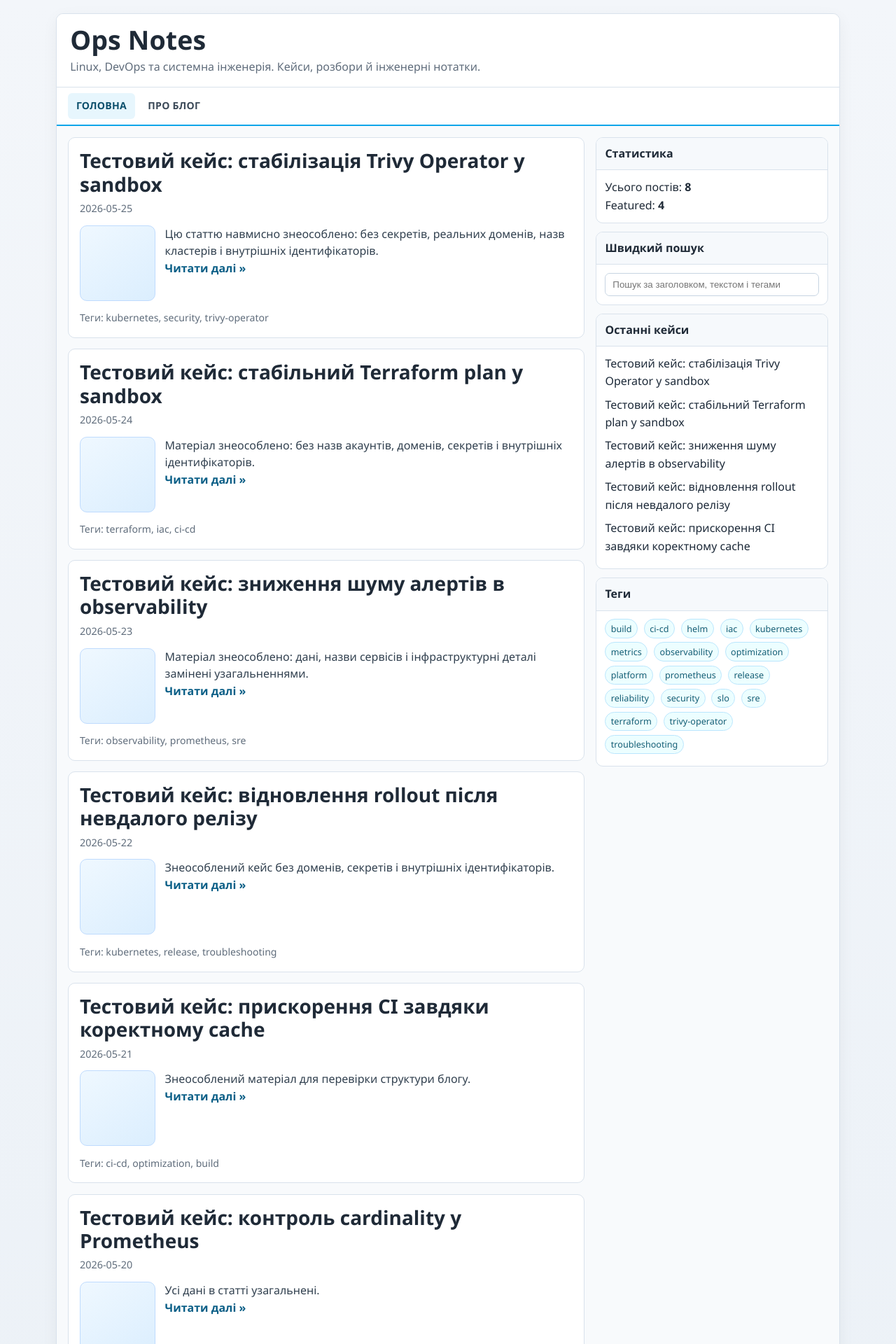
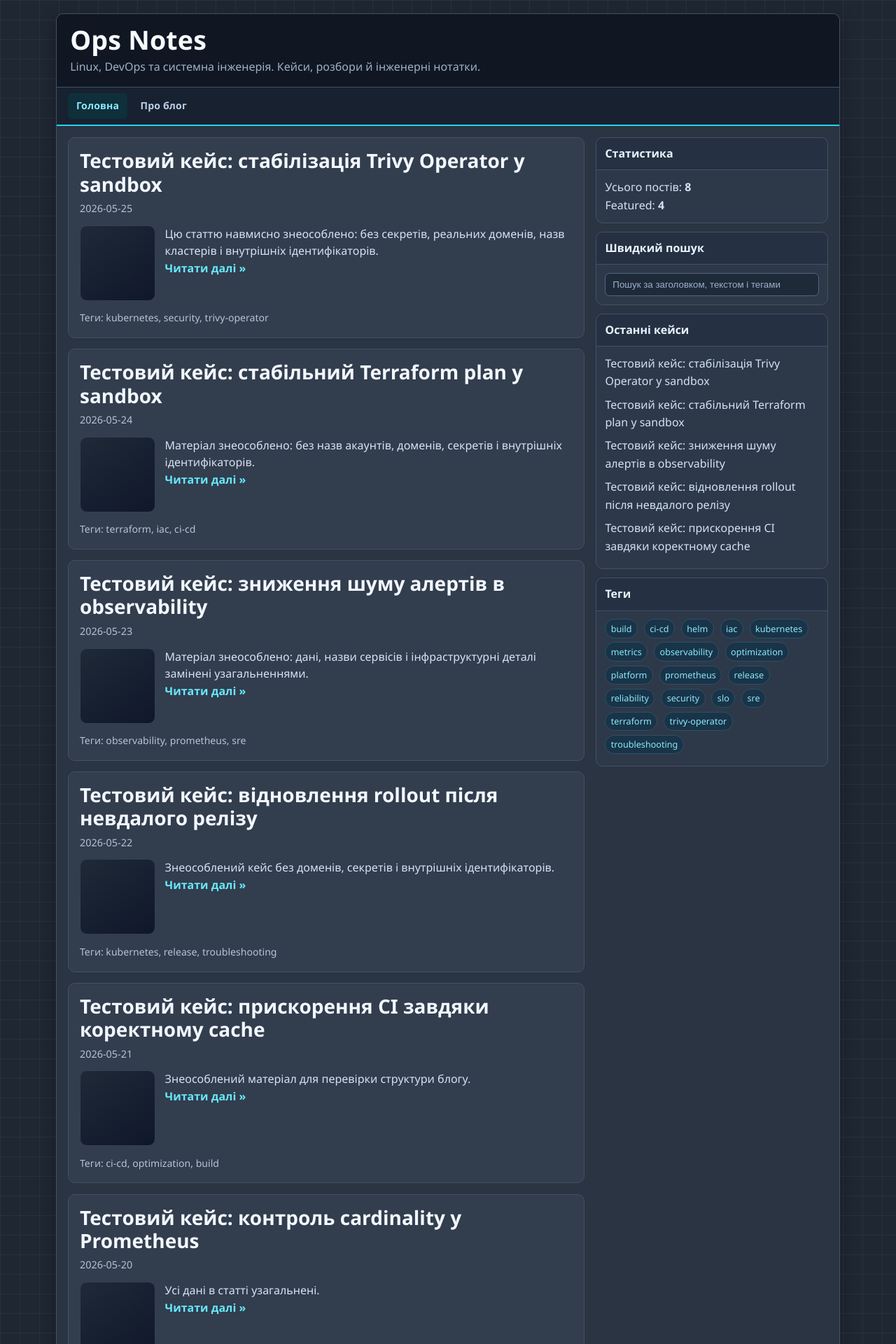
Before and after one commit to paparoot-devops/paparoot, a Jekyll site: the page built from index.html, in a window 1280 px wide. Shown: the top 1920 px of the page at 70% size. Built offline with Jekyll 4.4.1, drawn with Linux system fonts in a browser that asks for light colours.

```diff
--- a/_layouts/default.html
+++ b/_layouts/default.html
@@ -7,23 +7,28 @@
   <link rel="icon" type="image/svg+xml" href="{{ '/assets/favicon.svg' | relative_url }}">
   <style>
     :root {
-      --bg: #eef2f6;
-      --surface: #f8fafc;
-      --card: #ffffff;
-      --line: #d9e2ec;
-      --line-strong: #c7d4e2;
-      --ink: #1f2a37;
-      --muted: #5f6c7b;
-      --brand: #0ea5e9;
-      --brand-soft: #e7f6fd;
-      --code-bg: #f3f6fa;
+      --bg: #1f2733;
+      --grid: rgba(148, 163, 184, 0.08);
+      --surface: #2a3442;
+      --card: #323d4d;
+      --line: #435167;
+      --line-strong: #54657f;
+      --ink: #e5edf8;
+      --muted: #b7c4d7;
+      --brand: #22d3ee;
+      --brand-soft: #0f2f3b;
+      --code-bg: #2a3342;
     }
 
     * { box-sizing: border-box; }
 
     body {
       margin: 0;
-      background: linear-gradient(180deg, #f3f6fa 0%, #eaf0f6 100%);
+      background-color: var(--bg);
+      background-image:
+        linear-gradient(var(--grid) 1px, transparent 1px),
+        linear-gradient(90deg, var(--grid) 1px, transparent 1px);
+      background-size: 28px 28px;
       color: var(--ink);
       font-family: "IBM Plex Sans", "Segoe UI", sans-serif;
       line-height: 1.6;
@@ -36,11 +41,11 @@
       border: 1px solid var(--line);
       border-radius: 10px;
       overflow: hidden;
-      box-shadow: 0 6px 22px rgba(16, 24, 40, 0.05);
+      box-shadow: 0 10px 26px rgba(0, 0, 0, 0.28);
     }
 
     .site-head {
-      background: #fff;
+      background: #101722;
       border-bottom: 1px solid var(--line);
       padding: 1.1rem 1.2rem 1rem;
     }
@@ -49,18 +54,15 @@
       margin: 0;
       font-size: 2.35rem;
       line-height: 1;
-      letter-spacing: 0.1px;
       font-weight: 700;
+      letter-spacing: 0.2px;
     }
 
-    .brand a {
-      text-decoration: none;
-      color: var(--ink);
-    }
+    .brand a { text-decoration: none; color: #f8fbff; }
 
     .subtitle {
       margin: 0.45rem 0 0;
-      color: var(--muted);
+      color: #9fb0c8;
       font-size: 1rem;
     }
 
@@ -69,7 +71,7 @@
       align-items: center;
       gap: 0.5rem;
       padding: 0.5rem 1rem;
-      background: #fff;
+      background: #172130;
       border-bottom: 2px solid var(--brand);
     }
 
@@ -77,19 +79,19 @@
 
     .nav a {
       text-decoration: none;
-      color: #3b4958;
+      color: #bdd0e8;
       padding: 0.45rem 0.75rem;
       border-radius: 6px;
       font-size: 0.88rem;
-      text-transform: uppercase;
-      letter-spacing: 0.25px;
+      text-transform: none;
+      letter-spacing: 0.15px;
       font-weight: 600;
     }
 
     .nav a:hover,
     .nav a.active {
       background: var(--brand-soft);
-      color: #0b4f6c;
+      color: #8be9fd;
     }
 
     .content-shell { padding: 1rem; }
@@ -101,15 +103,18 @@
       padding: 1.1rem 1.25rem;
     }
 
-    .article-card h1 { margin-top: 0; font-size: 2.05rem; line-height: 1.2; }
-    .article-card h2 { font-size: 1.65rem; margin-top: 1.55rem; }
-    .article-card h3 { font-size: 1.3rem; margin-top: 1.3rem; }
+    .article-card h1 { margin-top: 0; font-size: 2.05rem; line-height: 1.2; color: #f3f7ff; }
+    .article-card h2 { font-size: 1.65rem; margin-top: 1.55rem; color: #edf4ff; }
+    .article-card h3 { font-size: 1.3rem; margin-top: 1.3rem; color: #edf4ff; }
+    .article-card p, .article-card li { color: #d8e3f3; }
 
     .article-card code {
-      background: var(--code-bg);
-      border: 1px solid var(--line);
+      background: #223043;
+      border: 1px solid #3f526e;
       border-radius: 5px;
       padding: 0.08rem 0.3rem;
+      color: #bff7ff;
+      font-family: "IBM Plex Mono", "Consolas", monospace;
     }
 
     .article-card pre {
@@ -123,6 +128,7 @@
     .article-card pre code {
       border: 0;
       background: transparent;
+      color: #bde7ff;
       padding: 0;
     }
 
--- a/index.html
+++ b/index.html
@@ -29,7 +29,7 @@ layout: default
 
 .post-card h2 a {
   text-decoration: none;
-  color: var(--ink);
+  color: #f2f7ff;
 }
 
 .post-meta {
@@ -49,19 +49,19 @@ layout: default
   width: 108px;
   height: 108px;
   border-radius: 10px;
-  background: linear-gradient(145deg, #eff8ff, #dbeefe);
-  border: 1px solid #bfdbfe;
+  background: linear-gradient(145deg, #1f2937, #0f172a);
+  border: 1px solid #334155;
 }
 
 .post-excerpt {
   margin: 0;
-  color: #31404f;
+  color: #d6e3f5;
   line-height: 1.55;
 }
 
 .read-more {
   text-decoration: none;
-  color: #0b5f87;
+  color: #67e8f9;
   font-weight: 600;
 }
 
@@ -72,7 +72,7 @@ layout: default
 }
 
 .sidebar-box {
-  background: var(--card);
+  background: #2d3949;
   border: 1px solid var(--line);
   border-radius: 10px;
   margin-bottom: 0.75rem;
@@ -83,11 +83,12 @@ layout: default
   margin: 0;
   padding: 0.62rem 0.78rem;
   border-bottom: 1px solid var(--line);
-  background: #f6f9fc;
+  background: #253142;
+  color: #eaf2ff;
   font-size: 1rem;
 }
 
-.sidebar-inner { padding: 0.72rem 0.78rem; }
+.sidebar-inner { padding: 0.72rem 0.78rem; color: #d7e3f5; }
 
 .search-input {
   width: 100%;
@@ -95,7 +96,11 @@ layout: default
   padding: 0.52rem 0.62rem;
   border: 1px solid var(--line-strong);
   border-radius: 7px;
+  background: #1f2a39;
+  color: #e8f2ff;
 }
+
+.search-input::placeholder { color: #9bb0ca; }
 
 .mini-list {
   list-style: none;
@@ -107,7 +112,7 @@ layout: default
 
 .mini-list a {
   text-decoration: none;
-  color: #1d2a39;
+  color: #d3e2f6;
 }
 
 .badge {
@@ -116,9 +121,9 @@ layout: default
   margin-bottom: 0.36rem;
   padding: 0.16rem 0.46rem;
   font-size: 0.79rem;
-  color: #155e75;
-  background: #ecfeff;
-  border: 1px solid #bae6fd;
+  color: #8be9fd;
+  background: #193448;
+  border: 1px solid #2f4f66;
   border-radius: 999px;
   text-decoration: none;
 }
```
